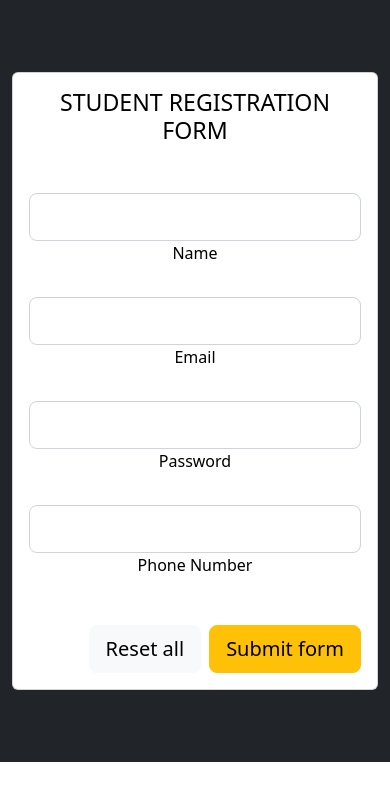
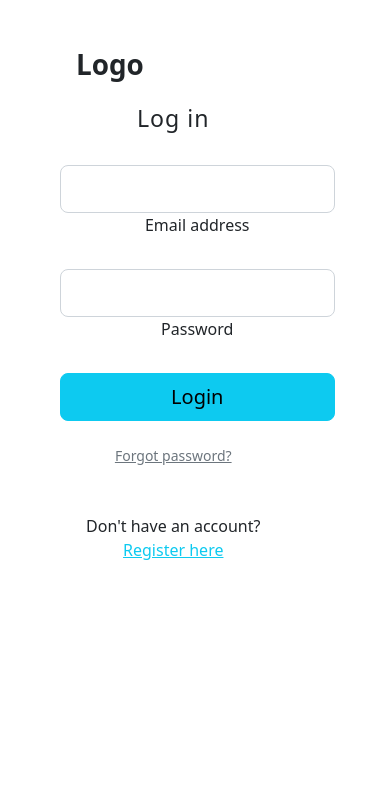
Before and after one commit to August1008/social-network-fe-app, a React (Create React App) app: page /login in a window 390 px wide. Shown: the top 800 px of the page. Built offline with nearby package versions, Linux system fonts and the light colour scheme.

Commit message:
Update to add login page.

```diff
--- a/package.json
+++ b/package.json
@@ -8,9 +8,11 @@
     "@testing-library/user-event": "^13.5.0",
     "axios": "^1.3.4",
     "bootstrap": "^5.2.3",
+    "mdb-react-ui-kit": "^6.0.0",
     "react": "^18.2.0",
     "react-bootstrap": "^2.7.2",
     "react-dom": "^18.2.0",
+    "react-router-dom": "^6.11.1",
     "react-scripts": "5.0.1",
     "web-vitals": "^2.1.4"
   },
--- a/src/App.js
+++ b/src/App.js
@@ -1,11 +1,19 @@
 import logo from './logo.svg';
 import './App.css';
+import {BrowserRouter as Router, Routes, Route} from 'react-router-dom';
 import Registration from './Components/Registration';
 import 'bootstrap/dist/css/bootstrap.min.css';
+import Login from './Components/Login';
 function App() {
   return (
     <div className="App">
-      <Registration/>
+      <Router>
+        <Routes>
+          <Route path='/' element={<Registration/>}></Route>
+          <Route path='/login' element={<Login/>}></Route>
+        </Routes>
+      </Router>
+
     </div>
   );
 }
--- /dev/null
+++ b/src/Components/Login.js
@@ -0,0 +1,50 @@
+import React from 'react';
+import {
+  MDBBtn,
+  MDBContainer,
+  MDBRow,
+  MDBCol,
+  MDBIcon,
+  MDBInput
+}
+from 'mdb-react-ui-kit';
+
+function Login() {
+  return (
+    <MDBContainer fluid>
+      <MDBRow>
+
+        <MDBCol sm='6'>
+
+          <div className='d-flex flex-row ps-5 pt-5'>
+            <MDBIcon fas icon="crow fa-3x me-3" style={{ color: '#709085' }}/>
+            <span className="h1 fw-bold mb-0">Logo</span>
+          </div>
+
+          <div className='d-flex flex-column justify-content-center h-custom-2 w-75 pt-4'>
+
+            <h3 className="fw-normal mb-3 ps-5 pb-3" style={{letterSpacing: '1px'}}>Log in</h3>
+
+            <MDBInput wrapperClass='mb-4 mx-5 w-100' label='Email address' id='formControlLg' type='email' size="lg"/>
+            <MDBInput wrapperClass='mb-4 mx-5 w-100' label='Password' id='formControlLg' type='password' size="lg"/>
+
+            <MDBBtn className="mb-4 px-5 mx-5 w-100" color='info' size='lg'>Login</MDBBtn>
+            <p className="small mb-5 pb-lg-3 ms-5"><a class="text-muted" href="#!">Forgot password?</a></p>
+            <p className='ms-5'>Don't have an account? <a href="#!" class="link-info">Register here</a></p>
+
+          </div>
+
+        </MDBCol>
+
+        <MDBCol sm='6' className='d-none d-sm-block px-0'>
+          <img src="https://mdbcdn.b-cdn.net/img/Photos/new-templates/bootstrap-login-form/img3.webp"
+            alt="Login image" className="w-100" style={{objectFit: 'cover', objectPosition: 'left'}} />
+        </MDBCol>
+
+      </MDBRow>
+
+    </MDBContainer>
+  );
+}
+
+export default Login;
--- a/src/Components/Registration.js
+++ b/src/Components/Registration.js
@@ -18,23 +18,31 @@ function Registration() {
             isActive: 0,
             isApproved: 0
         });
-        // axios.post(`https://localhost:44380/api/Registration/create`,data)
-        // .then((result) =>{
-        //     const dt = result.data;
+        axios.post(`https://localhost:44380/api/Registration/create`, data,
+        {
+            headers:{
+                'Content-Type':'application/json'
+        }})
+        .then(result => {
+            alert(result.data.message);
+        })
+        .catch((error) => {
+            alert(error);
+        })
+        // fetch("https://localhost:44380/api/Registration/create",{
+        //     method: "POST",
+        //     body: data,
+        //     headers: {
+        //         'Accept': "application/json",
+        //         'Content-Type': "application/json"
+        //     }
         // })
-        // .catch((error) => {
-        //     alert(error);
+        // .then(res => res.json())
+        // .then(res => {
+        //     var temp = res.json();
+        //     alert(response.json().message);
         // })
-        fetch("https://localhost:44380/api/Registration/create",{
-            method: "POST",
-            body: data,
-            headers: {
-                'Accept': "application/json",
-                'Content-Type': "application/json"
-            }
-        })
-        .then(respone => console.log(respone.json()))
-        .catch(err => console.log(err));
+        // .catch(err => console.log(err));
     }
 
     const ResetButtonEvent = (e) => {
```
Also changed, not shown: 1 other file (tests, documents, lock files or other folders).
